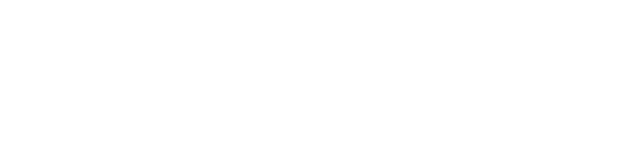
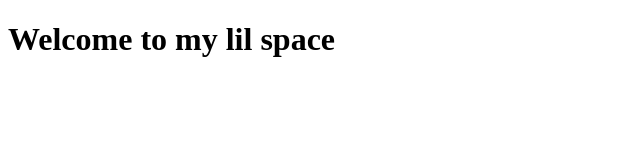
Before and after one commit to hugospang/fdweb, a plain HTML site: page index.html in a window 1280 px wide. Shown: the whole page, without its empty margins (0-640 px from the left). Drawn offline with Linux system fonts and the light colour scheme.

Commit message:
Mi primer commit

```diff
--- a/index.html
+++ b/index.html
@@ -3,9 +3,11 @@
 <head>
     <meta charset="UTF-8">
     <meta name="viewport" content="width=device-width, initial-scale=1.0">
-    <title>Document</title>
+    <title>My Space</title>
 </head>
 <body>
+    <header>
+        <h1>Welcome to my lil space</h1>
 
 </body>
 </html>
```
